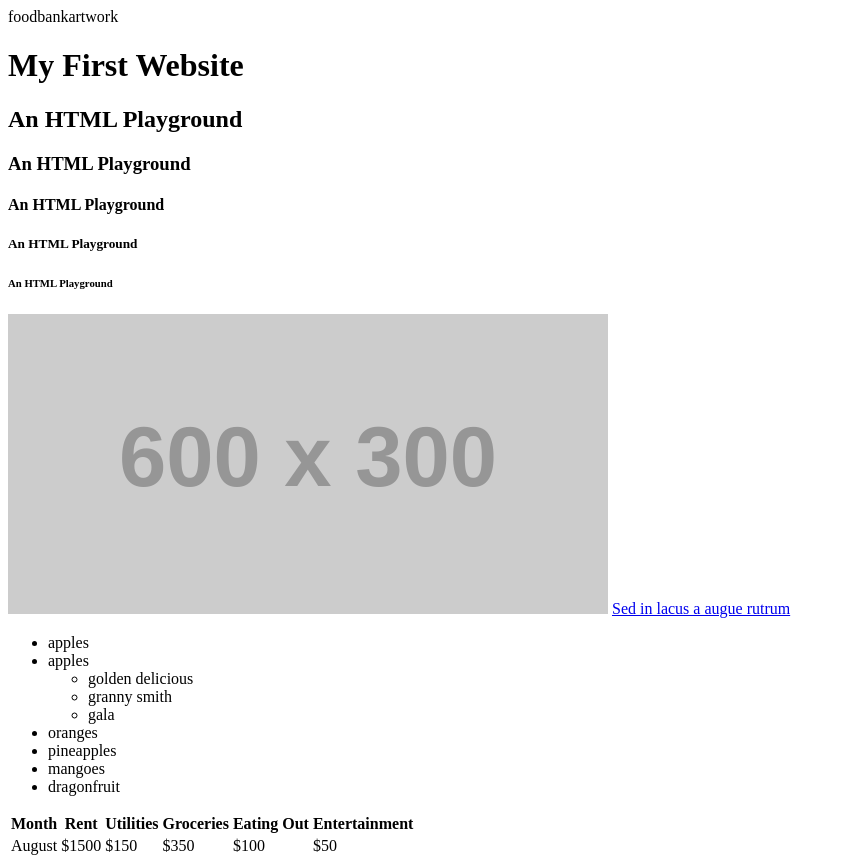
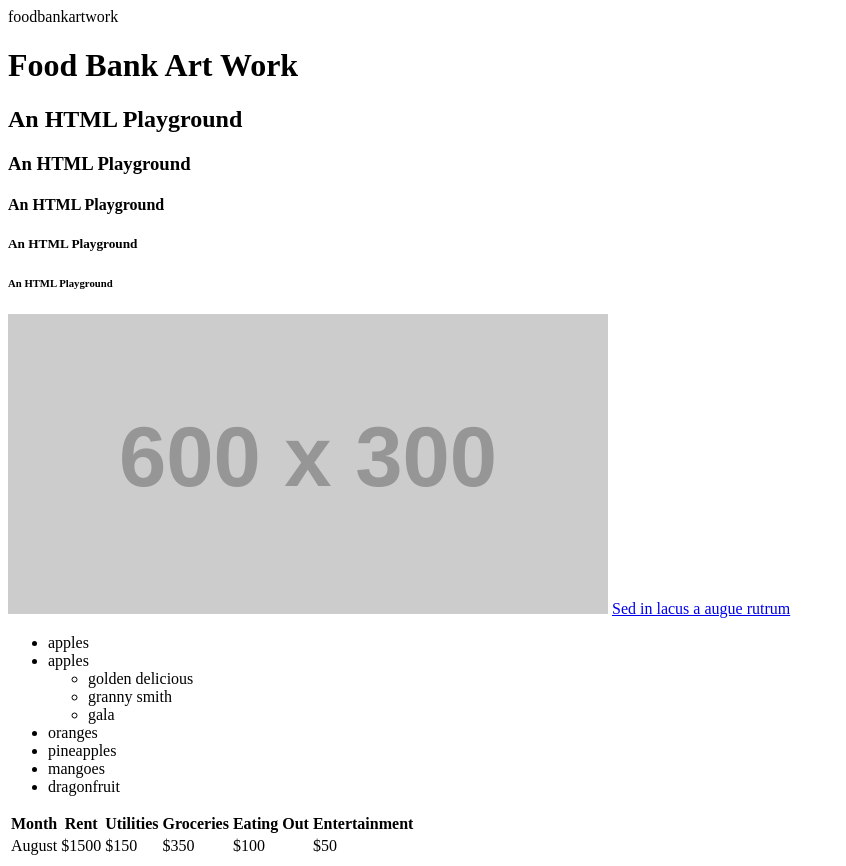
Before and after one commit to jwh99common/index, a plain HTML site: page index.html in a window 1280 px wide. Shown: the whole page, without its empty margins (0-846 px from the left). Drawn offline with Linux system fonts and the light colour scheme; placeholder pictures from the web are drawn by us.

Commit message:
Update index.html

```diff
--- a/index.html
+++ b/index.html
@@ -3,7 +3,7 @@
      foodbankartwork
  </head>
  <body>
-    <h1>My First Website</h1>
+    <h1>Food Bank Art Work</h1>
     <h2>An HTML Playground</h2>
     <h3>An HTML Playground</h3>
     <h4>An HTML Playground</h4>
```
